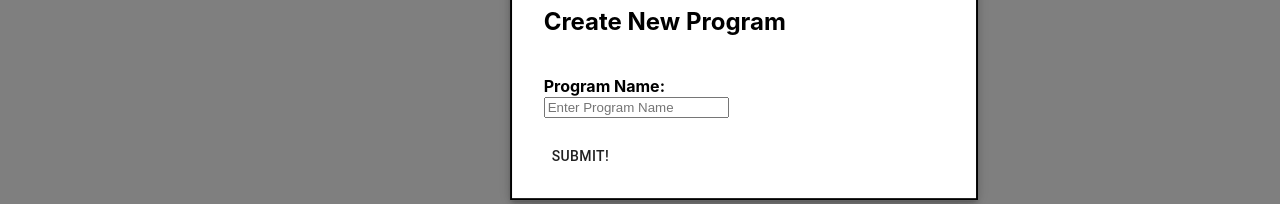
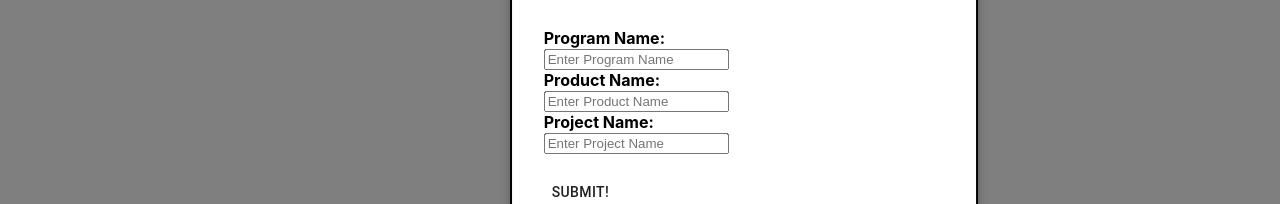
Before and after one commit to BloomTech-Labs/mission-control2-fe, a React (Create React App) app: page /dashboard/1 in a window 1280 px wide. Both pictures are taken after a click on the button "CREATE NEW PROGRAM". Shown: the part 275-479 px from the top of the page. Built offline with nearby package versions, Linux system fonts and the light colour scheme; no server answers.

Commit message:
added to create modal

```diff
--- a/src/components/ProgramList/ProgramAdd.js
+++ b/src/components/ProgramList/ProgramAdd.js
@@ -31,6 +31,17 @@ export default function ProgramAdd() {
   const [modalStyle] = React.useState(getModalStyle);
   const [open, setOpen] = React.useState(false);
   const [program, setProgram] = useState({ name: '' });
+  const [product, setProduct] = useState({
+    name: '',
+    active: true,
+    programKey: localStorage.getItem('gramid')
+  });
+  const [project, setProject] = useState({
+    name: '',
+    productKey: localStorage.getItem('ductid'),
+    active: true
+  });
+
   const handleOpen = () => {
     setOpen(true);
   };
@@ -54,8 +65,14 @@ export default function ProgramAdd() {
     <div style={modalStyle} className={classes.paper}>
       <h2 id="simple-modal-title">Create New Program</h2>
       <br />
-      <label for="name"><b>Program Name:</b></label><br />
-      <input type="name" placeholder="Enter Program Name" name="name" value={program.name} onChange={(e) => setProgram({ name: e.target.value })} required />
+      <label for="programName"><b>Program Name:</b></label><br />
+      <input type="programName" placeholder="Enter Program Name" name="name" value={program.name} onChange={(e) => setProgram({ name: e.target.value })} required />
+      <br />
+      <label for="prodectName"><b>Product Name:</b></label><br />
+      <input type="prodectName" placeholder="Enter Product Name" name="name" value={product.name} onChange={(e) => setProduct({ name: e.target.value })} required />
+      <br />
+      <label for="name"><b>Project Name:</b></label><br />
+      <input type="name" placeholder="Enter Project Name" name="name" value={program.name} onChange={(e) => setProgram({ name: e.target.value })} required />
       <br /><br />
       <Button onClick={handleSubmit}>Submit!</Button>
     </div>
```
